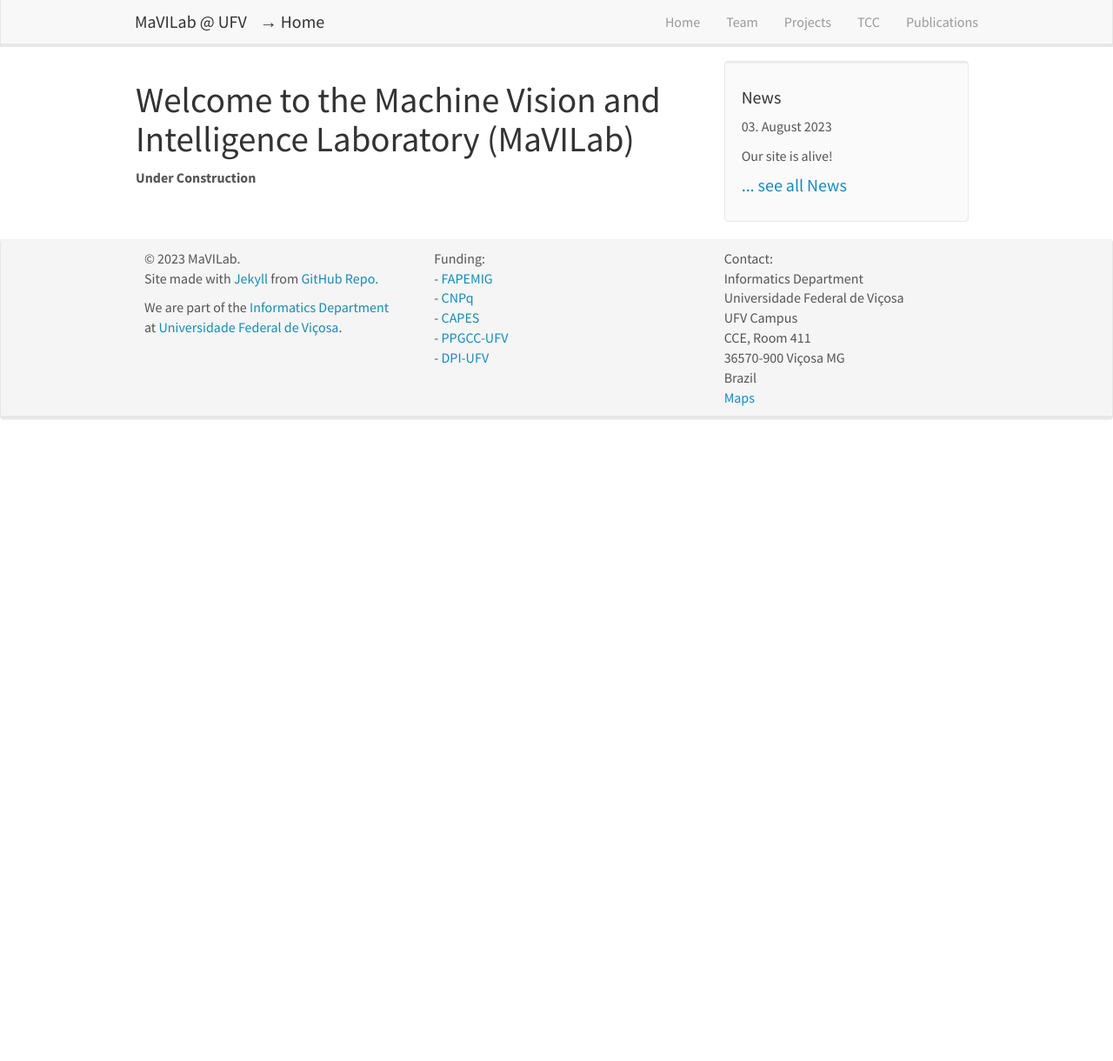
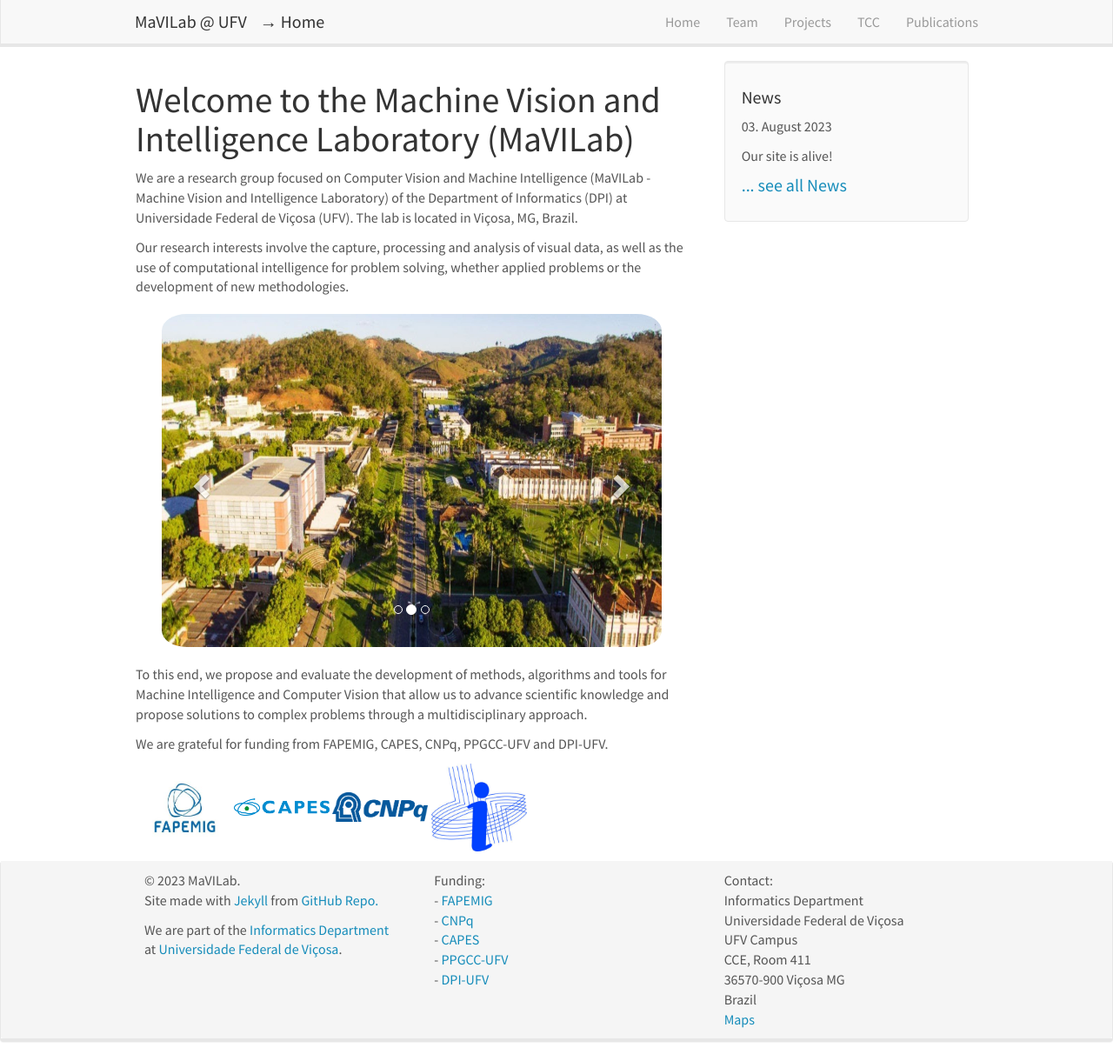
Before and after one commit to MaVILab-UFV/mavilab-ufv.github.io, a Jekyll site: the page built from _pages/home.md, in a window 1280 px wide and 1220 px high. Shown: the whole window at 87% size. Built offline with Jekyll 4.4.1, drawn with Linux system fonts in a browser that asks for light colours; nearby versions of some CDN libraries.

Commit message:
Página de apresentacao e imagens.

```diff
--- a/_pages/home.md
+++ b/_pages/home.md
@@ -7,4 +7,47 @@ sitemap: false
 permalink: /
 ---
 
-**Under Construction**
+We are a research group focused on Computer Vision and Machine Intelligence (MaVILab - Machine Vision and Intelligence Laboratory) of the Department of Informatics (DPI) at Universidade Federal de Viçosa (UFV). The lab is located in Viçosa, MG, Brazil.
+
+Our research interests involve the capture, processing and analysis of visual data, as well as the use of computational intelligence for problem solving, whether applied problems or the development of new methodologies.
+
+<div markdown="0" id="carousel" class="carousel slide" data-ride="carousel" data-interval="4000" data-pause="hover" >
+    <!-- Menu -->
+    <ol class="carousel-indicators">
+        <li data-target="#carousel" data-slide-to="0" class="active"></li>
+        <li data-target="#carousel" data-slide-to="1"></li>
+        <li data-target="#carousel" data-slide-to="2"></li>
+    </ol>
+
+    <!-- Items -->
+    <div class="carousel-inner" markdown="0">
+        <div class="item active">
+            <img src="{{ site.url }}{{ site.baseurl }}/images/slider7001400/cce-arvores.jpg" alt="Slide 1" />
+        </div>
+        <div class="item">
+            <img src="{{ site.url }}{{ site.baseurl }}/images/slider7001400/ufv-central.jpg" alt="Slide 2" />
+        </div>
+        <div class="item">
+            <img src="{{ site.url }}{{ site.baseurl }}/images/slider7001400/ufv-lagoa.jpg" alt="Slide 3" />
+        </div>
+    </div>
+  <a class="left carousel-control" href="#carousel" role="button" data-slide="prev">
+    <span class="glyphicon glyphicon-chevron-left" aria-hidden="true"></span>
+    <span class="sr-only">Previous</span>
+  </a>
+  <a class="right carousel-control" href="#carousel" role="button" data-slide="next">
+    <span class="glyphicon glyphicon-chevron-right" aria-hidden="true"></span>
+    <span class="sr-only">Next</span>
+  </a>
+</div>
+
+To this end, we propose and evaluate the development of methods, algorithms and tools for Machine Intelligence and Computer Vision that allow us to advance scientific knowledge and propose solutions to complex problems through a multidisciplinary approach.
+
+We are grateful for funding from FAPEMIG, CAPES, CNPq, PPGCC-UFV and DPI-UFV.
+
+<figure class="fourth">
+  <img src="{{ site.url }}{{ site.baseurl }}/images/logopic/fapemig.jpg" style="width: 110px">
+  <img src="{{ site.url }}{{ site.baseurl }}/images/logopic/capes.png" style="width: 110px">
+  <img src="{{ site.url }}{{ site.baseurl }}/images/logopic/cnpq.png" style="width: 110px">
+  <img src="{{ site.url }}{{ site.baseurl }}/images/logopic/dpi.jpg" style="width: 110px">
+</figure>
```
Also changed, not shown: images/logopic/capes.png (added), images/logopic/cnpq.png (added), images/logopic/dpi.jpg (added), images/logopic/fapemig.jpg (added), images/slider7001400/cce-arvores.jpg (added), images/slider7001400/ufv-central.jpg (added), images/slider7001400/ufv-lagoa.jpg (added), 8 other files.
